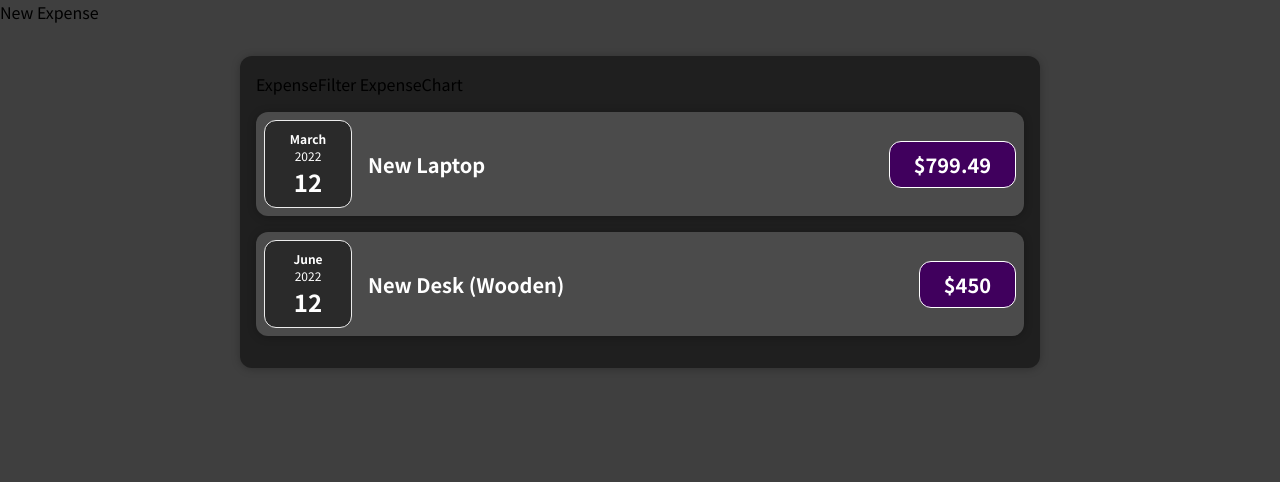
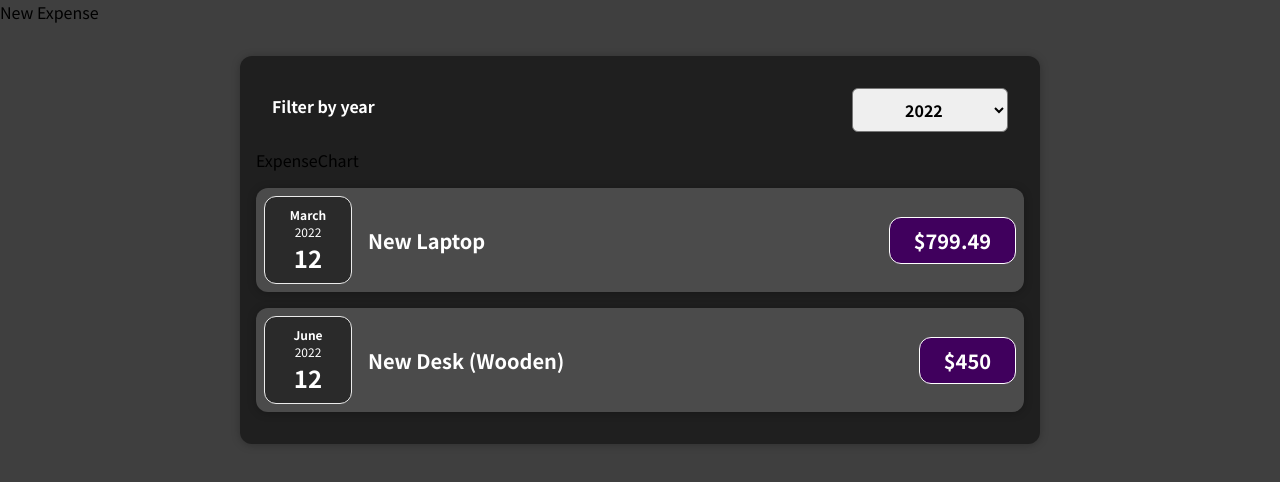
Before and after one commit to ocosmiccobalt/expense-tracker, a React (Create React App) app: page / in a window 1280 px wide. Shown: the top 482 px of the page. Built offline with nearby package versions, Linux system fonts and the light colour scheme.

Commit message:
Add ExpenseFilter as controlled component

```diff
--- /dev/null
+++ b/src/components/Expenses/ExpenseFilter/ExpenseFilter.css
@@ -0,0 +1,29 @@
+.expense-filter {
+  padding: 0 1rem;
+
+  color: #ffffff;
+}
+
+.expense-filter__control {
+  display: flex;
+  justify-content: space-between;
+  align-items: center;
+
+  width: 100%;
+  margin: 1rem 0;
+}
+
+.expense-filter__label {
+  margin-bottom: 0.5rem;
+
+  font-weight: 700;
+}
+
+.expense-filter__select {
+  padding: 0.5rem 3rem;
+
+  font: inherit;
+  font-weight: 700;
+
+  border-radius: 0.375rem;
+}
--- /dev/null
+++ b/src/components/Expenses/ExpenseFilter/ExpenseFilter.js
@@ -0,0 +1,31 @@
+import './ExpenseFilter.css';
+
+const ExpenseFilter = (props) => {
+  const filterChangeHandler = (event) => {
+    props.onFilterChange(+event.target.value);
+  };
+
+  return (
+    <div className='expense-filter'>
+      <div className='expense-filter__control'>
+        <label
+          className='expense-filter__label'
+          htmlFor='expense-filter-select'
+        >Filter by year</label>
+        <select
+          className='expense-filter__select'
+          id='expense-filter-select'
+          value={props.selected}
+          onChange={filterChangeHandler}
+        >
+          <option value={2023}>2023</option>
+          <option value={2022}>2022</option>
+          <option value={2021}>2021</option>
+          <option value={2020}>2020</option>
+        </select>
+      </div>
+    </div>
+  );
+};
+
+export default ExpenseFilter;
--- a/src/components/Expenses/Expenses.js
+++ b/src/components/Expenses/Expenses.js
@@ -2,19 +2,26 @@ import { useState } from 'react';
 
 import Card from '../UI/Card';
 import ExpenseList from './ExpenseList/ExpenseList';
+import ExpenseFilter from './ExpenseFilter/ExpenseFilter';
 import './Expenses.css';
 
 const Expenses = (props) => {
-  // eslint-disable-next-line
   const [year, setYear] = useState(2022);
 
   const filteredExpenses = props.items.filter(
     (expense) => expense.date.getFullYear() === year
   );
 
+  const filterChangeHandler = (selectedYear) => {
+    setYear(selectedYear);
+  };
+
   return (
     <Card className='expenses'>
-      ExpenseFilter
+      <ExpenseFilter
+        selected={year}
+        onFilterChange={filterChangeHandler}
+       />
       ExpenseChart
       <ExpenseList items={filteredExpenses} />
     </Card>
```
